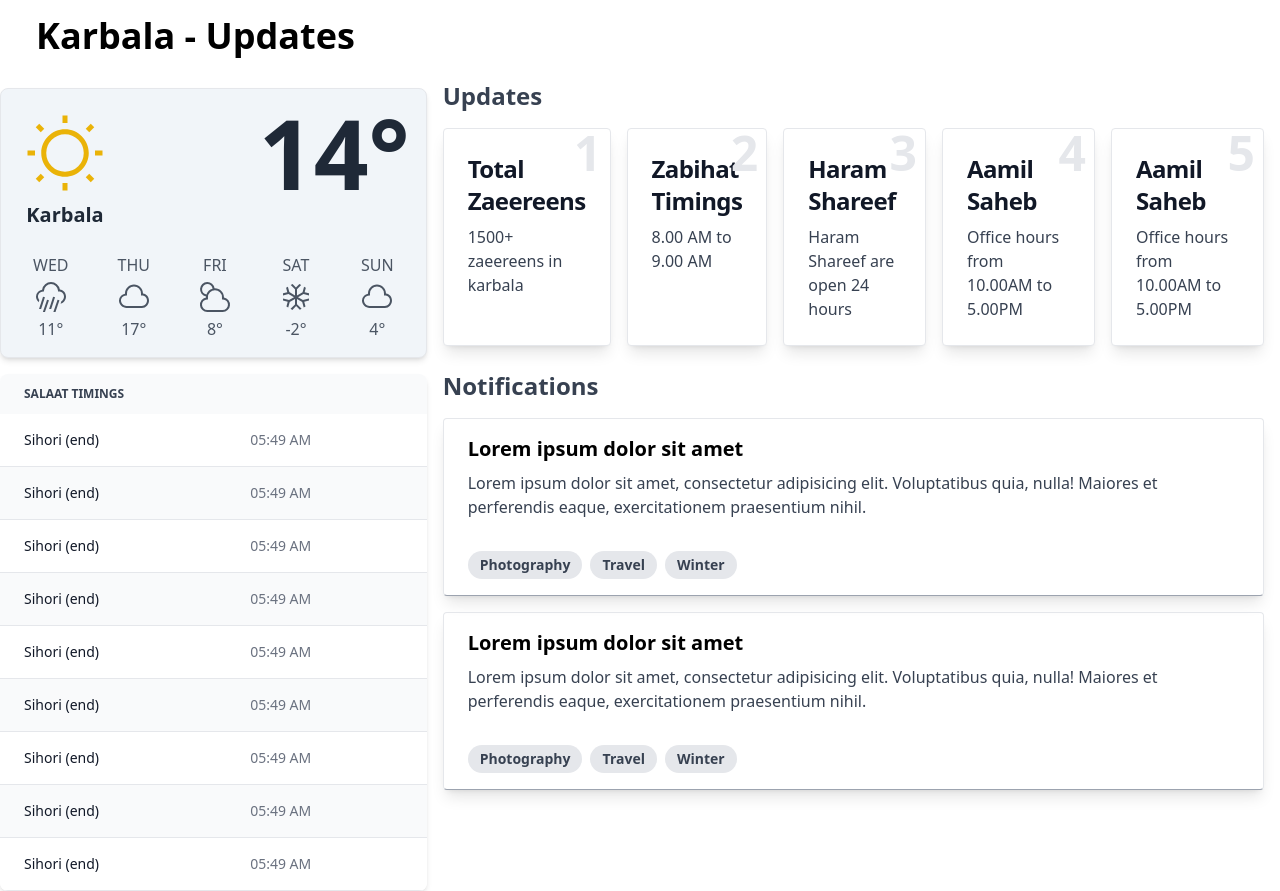
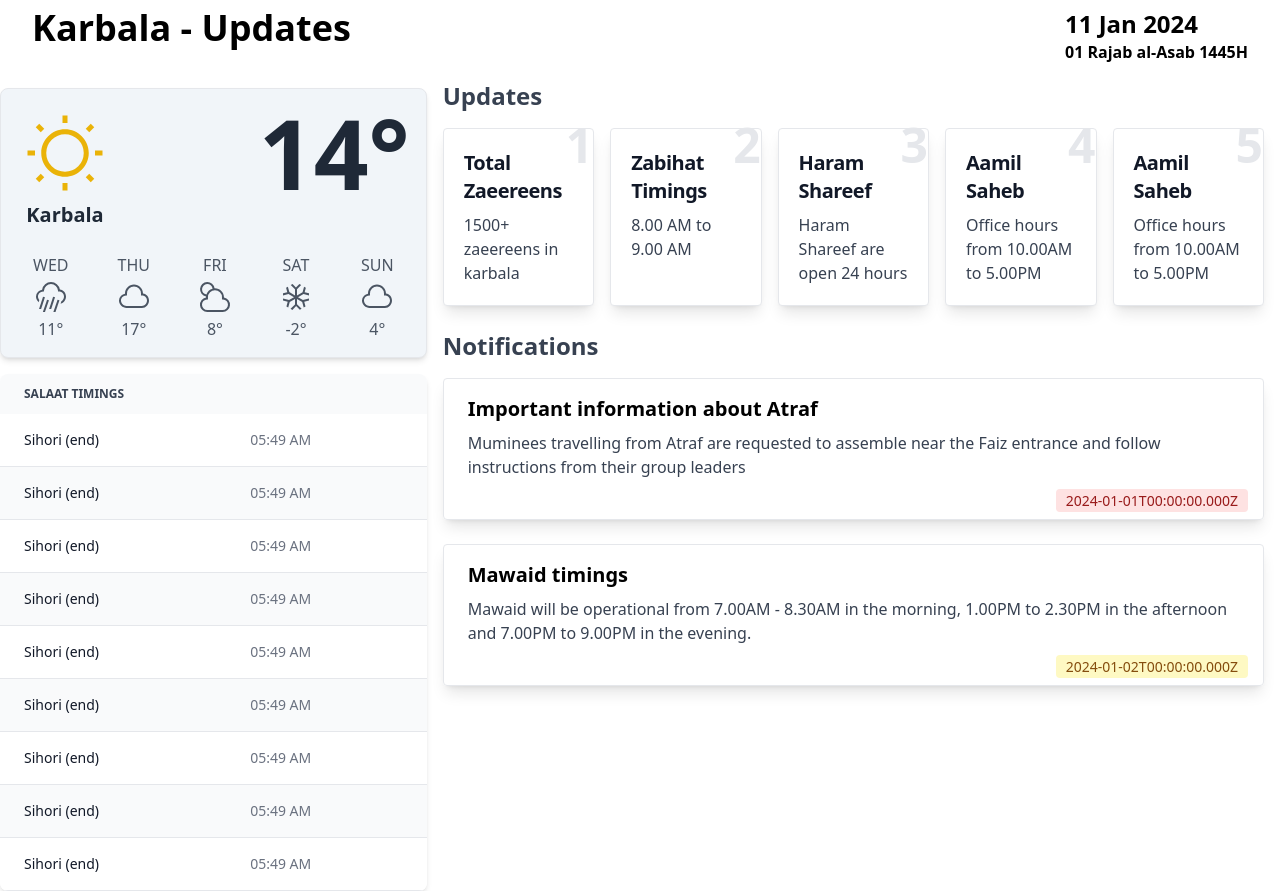
Before and after one commit to codingbbq/digital-signage, a Next.js app: page /dashboard/1/view in a window 1280 px wide. Built offline with nearby package versions, Linux system fonts and the light colour scheme.

Commit message:
Updates to the signage board with date and other elements

```diff
--- a/app/_constants/notification.ts
+++ /dev/null
@@ -1,26 +0,0 @@
-export const notification = [
-    {
-        id: 1,
-        title: "Lorem Ipsum Doler Set Emit",
-        description: "Lorem ipsum doler set emit",
-        tags: ["Haram", "Karbala", "Timings"]
-    },
-    {
-        id: 2,
-        title: "Lorem Ipsum Doler Set Emit",
-        description: "Lorem ipsum doler set emit",
-        tags: ["Haram", "Karbala", "Timings"]
-    },
-    {
-        id: 3,
-        title: "Lorem Ipsum Doler Set Emit",
-        description: "Lorem ipsum doler set emit",
-        tags: ["Haram", "Karbala", "Timings"]
-    },
-    {
-        id: 4,
-        title: "Lorem Ipsum Doler Set Emit",
-        description: "Lorem ipsum doler set emit",
-        tags: ["Haram", "Karbala", "Timings"]
-    }
-]
--- /dev/null
+++ b/app/_constants/notifications.ts
@@ -0,0 +1,32 @@
+enum NotificationType {
+    Important,
+    Information,
+}
+
+interface Notification {
+    id: number;
+    type: NotificationType;
+    title: string;
+    description: string;
+    updated: Date;  // Add this line
+    tags: string[];
+}
+
+export const notifications: Notification[] = [
+    {
+        id: 1,
+        type: NotificationType.Important,
+        title: "Important information about Atraf",
+        description: "Muminees travelling from Atraf are requested to assemble near the Faiz entrance and follow instructions from their group leaders",
+        updated: new Date('2024-01-01'), // Example date
+        tags: ["Haram", "Karbala", "Timings"]
+    },
+    {
+        id: 2,
+        type: NotificationType.Information,
+        title: "Mawaid timings",
+        description: "Mawaid will be operational from 7.00AM - 8.30AM in the morning, 1.00PM to 2.30PM in the afternoon and 7.00PM to 9.00PM in the evening.",
+        updated: new Date('2024-01-02'), // Example date
+        tags: ["Haram", "Karbala", "Timings"]
+    },
+];
--- a/app/dashboard/[id]/view/page.tsx
+++ b/app/dashboard/[id]/view/page.tsx
@@ -1,6 +1,7 @@
 import { cardData } from "@/app/_constants/card";
 import Card from "@/widgets/Card";
-import NotificationCard from "@/widgets/NotificationCard";
+import Notifications from "@/widgets/Notifications";
+import NotificationCard from "@/widgets/Notifications";
 import SalaatTimings from "@/widgets/SalaatTimings";
 import Weather from "@/widgets/Weather";
 
@@ -8,9 +9,15 @@ const DashboardViewPage = () => {
 	return (
 		<main>
 			<div className="flex flex-col h-screen">
-				<h1 className="text-4xl font-bold p-4 ml-5">
-					Karbala - Updates
-				</h1>
+				<section className="flex flex-col mx-8 my-2 justify-between md:flex-row">
+					<h1 className="text-4xl font-bold">
+						Karbala - Updates
+					</h1>
+					<div>
+						<h2 className="text-2xl font-bold">11 Jan 2024</h2>
+						<h3 className="font-bold">01 Rajab al-Asab 1445H</h3>
+					</div>
+				</section>
 
 				<div className="flex flex-1 flex-col md:flex-row">
 					<div className="md:w-1/3 md:h-full h-1/4 md:order-1 order-2">
@@ -24,7 +31,7 @@ const DashboardViewPage = () => {
 								Updates
 							</h3>
 							<div
-								className={`m-4 flex gap-4 flex-col md:flex-row`}
+								className={`m-4 w-f flex gap-4 flex-col md:flex-row`}
 							>
 								{cardData.map((card) => (
 									<Card key={card.id} {...card} />
@@ -34,11 +41,7 @@ const DashboardViewPage = () => {
 
 						{/* Notifications */}
 						<div className="flex-grow">
-							<h3 className="text-2xl font-bold text-gray-700 px-4 pt-2">
-								Notifications
-							</h3>
-							<NotificationCard />
-							<NotificationCard />
+							<Notifications />
 						</div>
 					</div>
 				</div>
--- a/widgets/Card.tsx
+++ b/widgets/Card.tsx
@@ -1,9 +1,9 @@
 const Card = ({ id, title, description }: { id: number, title: string, description: string }) => {
 	return (
 		<>
-			<section className="relative block p-6 bg-white border border-gray-200 rounded shadow-lg hover:bg-gray-100 dark:bg-gray-800 dark:border-gray-700 dark:hover:bg-gray-700">
-                <h2 className="absolute top-0 right-0 text-gray-200 text-5xl font-bold px-2">{id}</h2>
-				<h5 className="mb-2 text-2xl font-bold tracking-tight text-gray-900 dark:text-white">
+			<section className="w-full relative block p-5 bg-white border border-gray-200 rounded shadow-lg dark:bg-gray-800 dark:border-gray-700">
+                <h2 className="absolute top-[-8px] right-[-8px] text-gray-200 text-5xl font-bold px-2">{id}</h2>
+				<h5 className="mb-2 text-xl font-bold tracking-tight text-gray-900 dark:text-white">
 					{title}
 				</h5>
 				<p className="font-normal text-gray-700 dark:text-gray-400">
--- a/widgets/NotificationCard.tsx
+++ /dev/null
@@ -1,33 +0,0 @@
-const NotificationCard = () => {
-	return (
-		<>
-			<section className="bg-white m-4">
-				<div className="relative rounded border border-b-gray-400 overflow-hidden shadow-lg">
-					<div className="px-6 py-4">
-						<div className="font-bold text-xl mb-2">
-                            Lorem ipsum dolor sit amet
-						</div>
-						<p className="text-gray-700 text-base">
-							Lorem ipsum dolor sit amet, consectetur adipisicing
-							elit. Voluptatibus quia, nulla! Maiores et
-							perferendis eaque, exercitationem praesentium nihil.
-						</p>
-					</div>
-					<div className="px-6 pt-4 pb-2">
-						<span className="inline-block bg-gray-200 rounded-full px-3 py-1 text-sm font-semibold text-gray-700 mr-2 mb-2">
-							Photography
-						</span>
-						<span className="inline-block bg-gray-200 rounded-full px-3 py-1 text-sm font-semibold text-gray-700 mr-2 mb-2">
-							Travel
-						</span>
-						<span className="inline-block bg-gray-200 rounded-full px-3 py-1 text-sm font-semibold text-gray-700 mr-2 mb-2">
-							Winter
-						</span>
-					</div>
-				</div>
-			</section>
-		</>
-	);
-};
-
-export default NotificationCard;
--- /dev/null
+++ b/widgets/Notifications.tsx
@@ -0,0 +1,37 @@
+import { notifications } from "@/app/_constants/notifications";
+
+const Notifications = () => {
+	const information = 'bg-yellow-100 text-yellow-800 dark:bg-yellow-900 dark:text-yellow-300';
+	const important = 'bg-red-100 text-red-800 dark:bg-red-900 dark:text-red-300';
+	return (
+		<>
+			<h3 className="text-2xl font-bold text-gray-700 px-4 pt-2">
+				Notifications
+			</h3>
+			{notifications.map((notification) => (
+				<section key={notification.id} className="bg-white mx-4 mt-4 mb-6 relative">
+				<div className="relative rounded border overflow-hidden shadow-lg">
+					<div className="px-6 py-4">
+						<div className="font-bold text-xl mb-2">
+							{notification.title}
+						</div>
+						<p className="text-gray-700 text-base pb-6">
+							{notification.description}
+						</p>
+					</div>
+				</div>
+
+				{/* Post date */}
+				<div className="absolute bottom-0 right-0 p-2">
+					<span className={`${notification.type === 0 ? important : information} text-sm font-medium me-2 px-2.5 py-0.5 rounded`}>
+						{notification.updated.toISOString()}
+					</span>
+				</div>
+			</section>
+			))}
+
+		</>
+	);
+};
+
+export default Notifications;
```
